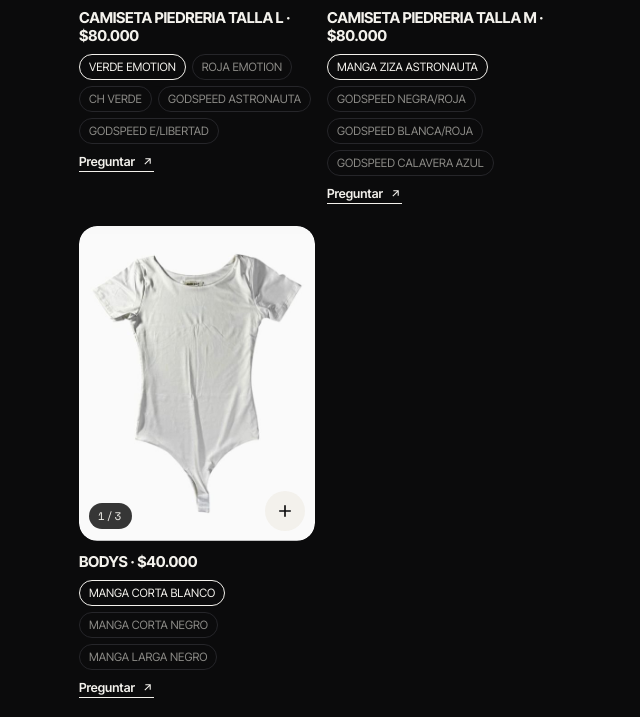
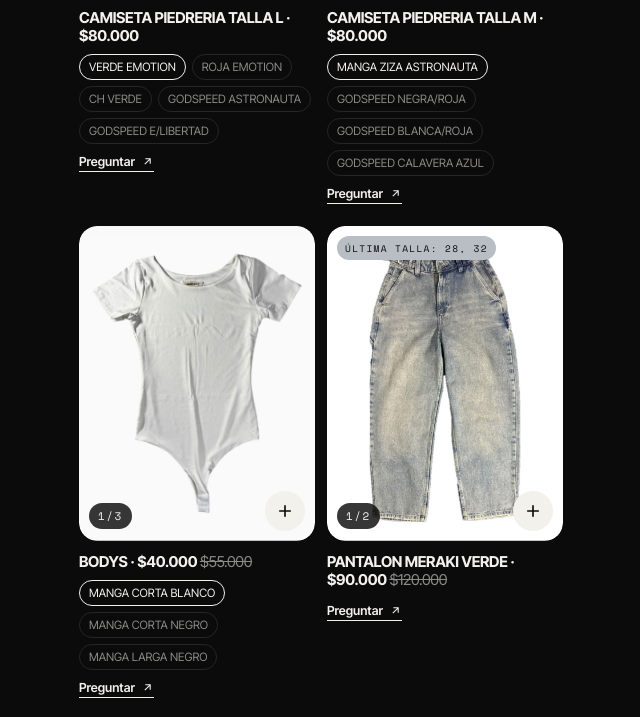
Before and after one commit to ashenco-catalogo/ashenco-catalogo.github.io, a plain HTML site: page index.html in a window 1280 px wide. Shown: the part 2707-3424 px from the top of the page, without its empty margins (319-959 px from the left). Drawn offline with nearby package versions, Linux system fonts and the light colour scheme; animation ran at ten frames a second.

Commit message:
Add files via upload

```diff
--- a/index.html
+++ b/index.html
@@ -315,7 +315,7 @@ body.go .big span{animation:ltr 1.9s cubic-bezier(.2,.8,.2,1) backwards;animatio
 </section>
 
 <footer><div class="giant" id="giant"></div><div class="fmeta mono"><span id="cp"></span><span id="cp2"></span></div></footer>
-<p class="ver mono">v26.11.27-15</p>
+<p class="ver mono">v26.11.27-16</p>
 </div>
 
 <button class="bagbar" id="bagbar"><span class="t" id="bagt">1 prenda<small>Lista para pedir</small></span><span class="go">Pedir por WhatsApp →</span></button>
@@ -336,6 +336,7 @@ function imgs(p){return p.fs&&p.fs.length?p.fs:(p.f?[p.f]:[])}
 function gal(p){var L=imgs(p);if(L.length<2)return '<img src="'+img(L[0])+'" onerror="this.remove()" alt="'+esc(p.n)+'" loading="lazy">';return '<div class="gal">'+L.map(function(u){return '<img src="'+esc(u)+'" onerror="this.remove()" alt="'+esc(p.n)+'" loading="lazy" draggable="false">'}).join('')+'</div><span class="gct mono">1/'+L.length+'</span>'}
 var byId={};P.forEach(function(p){byId[p.id]=p});
 var SEL={};P.forEach(function(p){SEL[p.id]=0});
+var PU=(D.ultima||[]).map(function(u,i){var q={};for(var k in u)q[k]=u[k];q.id='u'+i;q.fs=imgs(u);q.o=null;q.t=null;q.w=0;var tl=(u.tallas&&u.tallas.length)?u.tallas.join(', '):u.talla;q.tag='Última talla'+(tl?': '+tl:'');q.b=1;q.d=u.d||'';byId[q.id]=q;return q});
 
 /* ===== marca y textos (vienen de productos.js) ===== */
 function letras(id,x){$(id).innerHTML=x.split('').map(function(c,i){return '<span style="--i:'+i+'">'+(c===' '?'&nbsp;':esc(c))+'</span>'}).join('')}
@@ -370,10 +371,10 @@ $('hzc').textContent='01 / '+String(DROP.length).padStart(2,'0');
 /* ===== catálogo ===== */
 var CAT='Todo';
 $('chips').innerHTML=CATS.map(function(c,i){return '<button class="chip'+(i?'':' on')+'" data-c="'+c+'">'+c+'</button>'}).join('');
-function render(){var L=P.filter(function(p){return CAT==='Todo'||p.c===CAT});
+function render(){var L=P.filter(function(p){return CAT==='Todo'||p.c===CAT}).concat(PU.filter(function(q){return CAT==='Todo'||q.c===CAT}));
  $('grid').innerHTML=L.map(function(p){var inb=BAG.some(function(b){return b.id===p.id});
   return '<article class="card'+(p.w?' w':'')+'" id="c-'+p.id+'"><div class="ph" data-n="'+esc(p.n)+'">'+gal(p)+(p.tag?'<span class="tag mono'+(p.b?' b':'')+'">'+esc(p.tag)+'</span>':'')+'<button class="add'+(inb?' on':'')+'" data-add="'+p.id+'" aria-label="Agregar"><svg viewBox="0 0 24 24" fill="none" stroke="currentColor" stroke-width="2.2" stroke-linecap="round"><path d="M12 5v14M5 12h14"/></svg></button></div>'+
-  '<h3>'+esc(p.n)+(p.p?' · '+cop(p.p):'')+'</h3><p class="d">'+esc(p.d)+'</p>'+(p.o?'<div class="opts" data-o="'+p.id+'">'+p.o.map(function(o,i){return '<button class="'+(i===SEL[p.id]?'on':'')+'" data-i="'+i+'">'+esc(o)+'</button>'}).join('')+'</div>':'')+
+  '<h3>'+esc(p.n)+(p.p?' · '+cop(p.p):'')+(p.antes&&p.antes>p.p?' <s style="color:var(--mu);font-weight:400">'+cop(p.antes)+'</s>':'')+'</h3><p class="d">'+esc(p.d)+'</p>'+(p.o?'<div class="opts" data-o="'+p.id+'">'+p.o.map(function(o,i){return '<button class="'+(i===SEL[p.id]?'on':'')+'" data-i="'+i+'">'+esc(o)+'</button>'}).join('')+'</div>':'')+
   '<a class="ask" href="'+esc(wa(askMsg(p)))+'" target="_blank" rel="noopener" data-ask="'+p.id+'">'+(p.p?'Preguntar':'Preguntar precio')+' <svg viewBox="0 0 24 24" fill="none" stroke="currentColor" stroke-width="2"><path d="M7 17L17 7M8 7h9v9"/></svg></a>'+(p.t&&p.t.rows&&p.t.rows.length?'<button class="tb" data-tab="'+p.id+'">Tabla de tallas</button>':'')+'</article>'}).join('');
  observeCards()}
 $('chips').addEventListener('click',function(e){var b=e.target.closest('.chip');if(!b)return;CAT=b.getAttribute('data-c');[].forEach.call(this.children,function(c){c.classList.toggle('on',c===b)});b.scrollIntoView({inline:'center',block:'nearest',behavior:'smooth'});render();var g=$('catalogo').getBoundingClientRect().top+scrollY+$('catalogo').querySelector('.sec-h').offsetHeight+40;if(scrollY>g)window.scrollTo({top:g,behavior:'smooth'})});
@@ -382,7 +383,7 @@ $('chips').addEventListener('click',function(e){var b=e.target.closest('.chip');
 var BAG=[];try{BAG=JSON.parse(sessionStorage.getItem('eros-bag')||'[]')}catch(e){}
 function saveBag(){try{sessionStorage.setItem('eros-bag',JSON.stringify(BAG))}catch(e){}}
 function optOf(p){return p.o?p.o[SEL[p.id]]:''}
-function askMsg(p){var o=optOf(p);return 'Hola ashen co. 👋 Me interesa: '+p.n+(o?' ('+o+')':'')+'. ¿Precio y disponibilidad?'}
+function askMsg(p){var o=optOf(p);return 'Hola ashen co. 👋 Me interesa: '+p.n+(p.tag&&p.id.charAt(0)==='u'?' ['+p.tag+(p.p?', promo '+cop(p.p):'')+']':'')+(o?' ('+o+')':'')+'. ¿Precio y disponibilidad?'}
 function updBag(){var n=BAG.length;$('bagn').textContent=n;$('bagbar').classList.toggle('on',n>0);$('bagt').innerHTML=n+' prenda'+(n>1?'s':'')+'<small>Lista para pedir</small>'}
 document.addEventListener('click',function(e){
  var a=e.target.closest('[data-add]');if(a){var id=a.getAttribute('data-add'),p=byId[id],i=-1;BAG.forEach(function(b,k){if(b.id===id)i=k});
@@ -560,7 +561,8 @@ function lcard(K,p){var box=el('div',{class:'edp'}),rm=el('button',{class:'edb d
  rm.onclick=function(){if(!armed){armed=true;rm.textContent='¿Seguro? Toca otra vez';setTimeout(function(){armed=false;rm.textContent='Quitar'},3000);return}ED[K.k]=ED[K.k].filter(function(x){return x!==p});drawEd(true)};
  box.appendChild(fotos(p));box.appendChild(secSel(K.k,p));
  K.f.forEach(function(f){var key=f[1];box.appendChild(f[2]==='num'?fld(f[0],p[key]||'',function(v){var n=parseInt(String(v).replace(/\D/g,''),10);if(n)p[key]=n;else delete p[key]},'tel'):fld(f[0],p[key]||'',function(v){p[key]=v},'text',f[2]==='area'?2:0))});
- if(K.k==='reserva'||K.k==='ultima')box.appendChild(tallasEd(p));box.appendChild(rm);return box}
+ if(K.k==='ultima'){var cs=el('select',{class:'fld'},[el('option',{value:'',text:'Solo en "Todo"'})].concat(ED.brand.categorias.map(function(c){return el('option',{value:c,text:c})})));cs.value=p.c||'';cs.onchange=function(){if(cs.value)p.c=cs.value;else delete p.c};box.appendChild(el('label',{class:'edl'},[el('span',{text:'También mostrar en la categoría'}),cs]))}
+if(K.k==='reserva'||K.k==='ultima')box.appendChild(tallasEd(p));box.appendChild(rm);return box}
 function drawEd(keep){var w=$('edwrap'),sy=w.scrollTop;w.innerHTML='';var st=el('span',{class:'edst'});
  var gb=el('button',{class:'edb pr',type:'button',text:'Guardar y publicar'});gb.onclick=function(){guardar(gb,st)};
  var cb=el('button',{class:'edb',type:'button',text:'Cerrar'});cb.onclick=closeEd;
```
